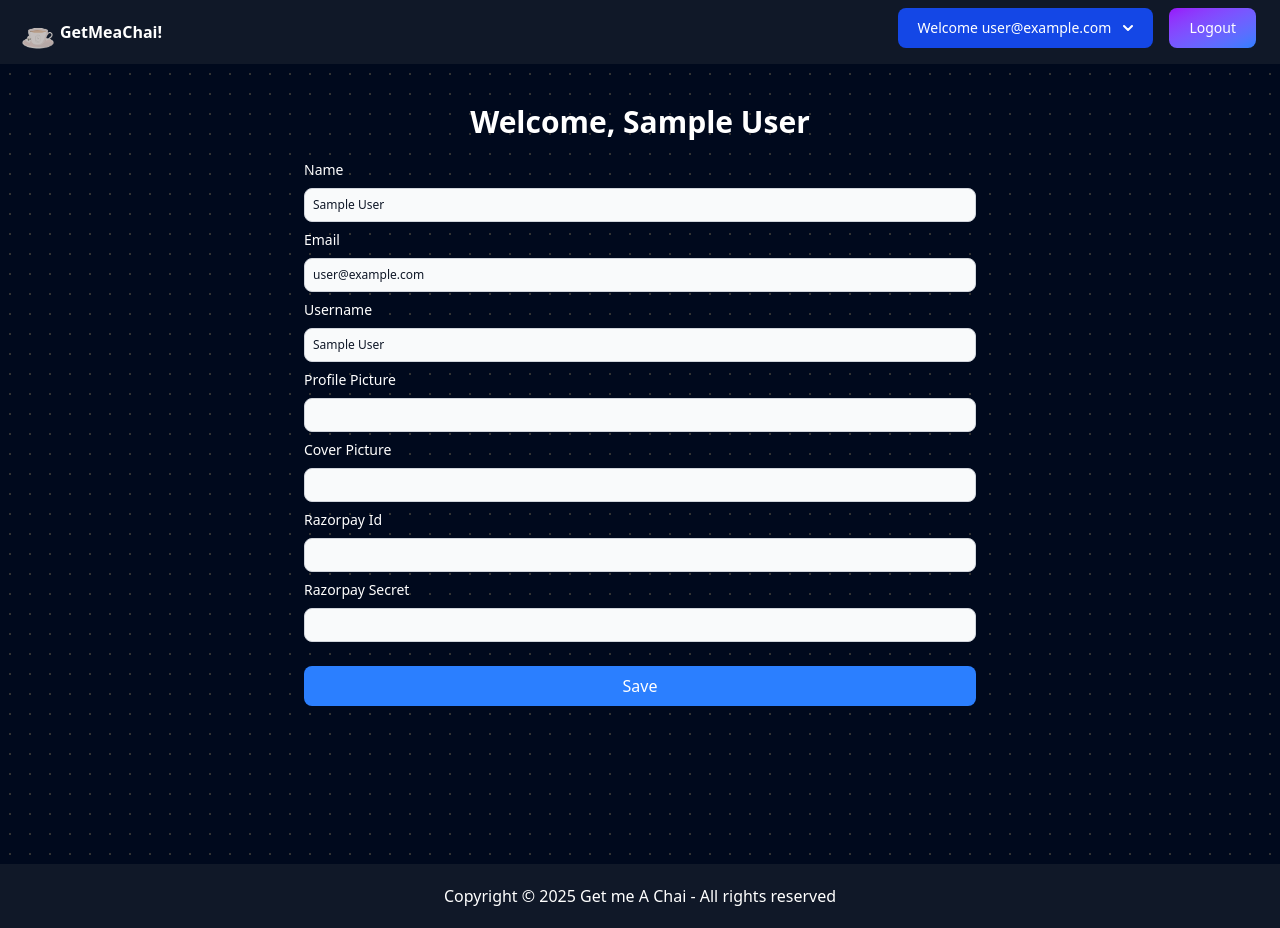
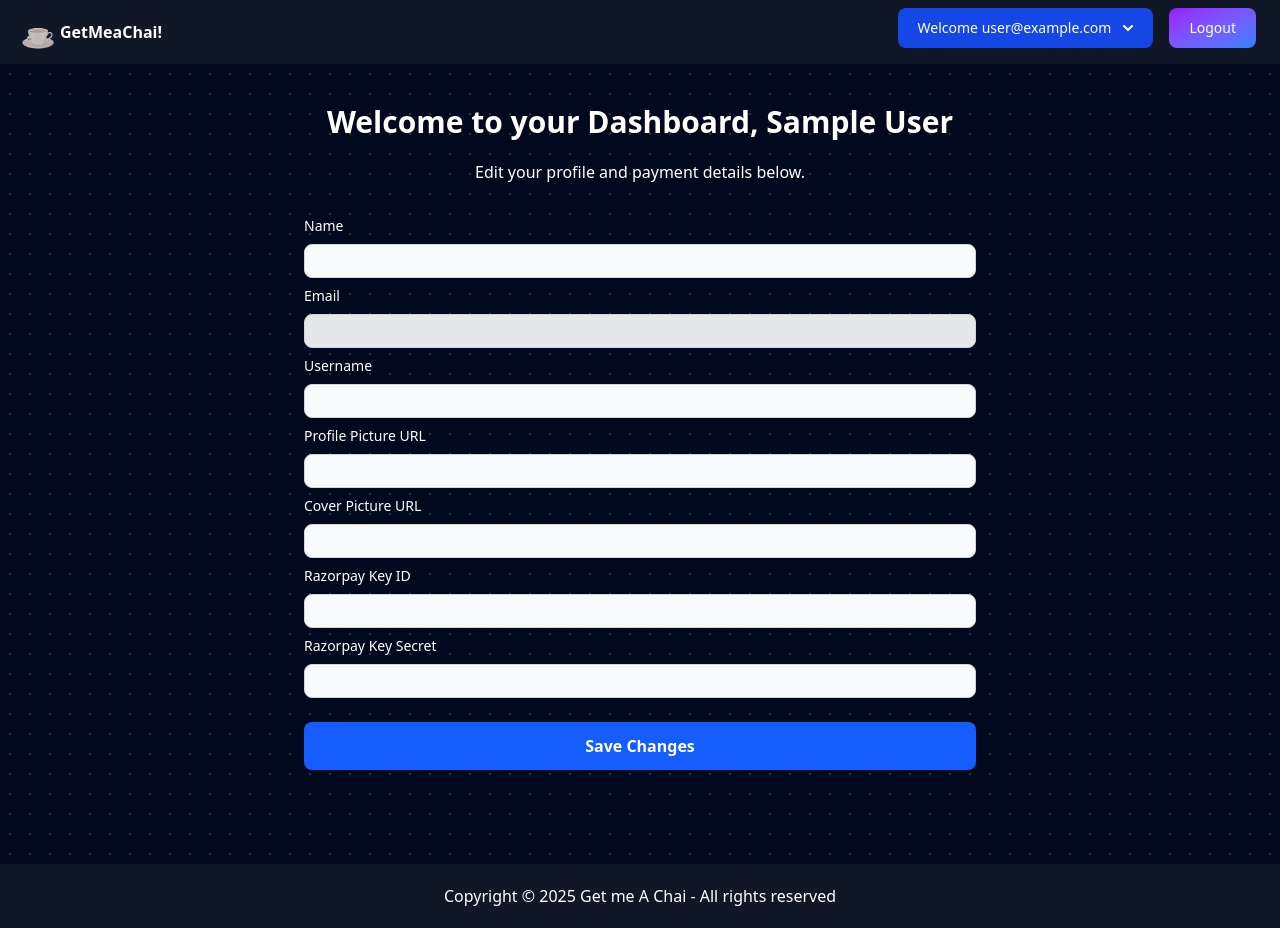
Before and after one commit to MahirKumar-coder/get-me-a-chai, a Next.js app: page /dashboard in a window 1280 px wide. Built offline with nearby package versions, Linux system fonts and the light colour scheme; no server answers; the database is empty; sample sign-in values are in the browser's storage.

Commit message:
Update Dashboard.js

```diff
--- a/components/Dashboard.js
+++ b/components/Dashboard.js
@@ -8,7 +8,7 @@ import 'react-toastify/dist/ReactToastify.css';
 import { Bounce } from 'react-toastify'
 
 const Dashboard = () => {
-  const { data: session, status } = useSession()             // ← use `status`, not `update`
+    const { data: session, status } = useSession()
     const router = useRouter()
     const [form, setForm] = useState({
         name: "",
@@ -20,205 +20,123 @@ const Dashboard = () => {
         razorpaysecret: ""
     });
 
+    useEffect(() => {
+        // Function to load user data
+        const loadUserData = async () => {
+            if (session?.user?.username) {
+                // Fetch user data from the database using the username
+                const dbUser = await fetchuser(session.user.username);
+                // Merge database data with session data to create the final form state
+                setForm(prevForm => ({
+                    ...prevForm, // Keep any previous state (optional)
+                    ...dbUser, // Overwrite with data from DB
+                    name: dbUser?.name || session.user.name || "", // Fallbacks
+                    email: session.user.email || "", // Email from session is reliable
+                    username: dbUser?.username || session.user.username || ""
+                }));
+            }
+        };
 
-  // Redirect to login if not authenticated
-  useEffect(() => {
-    if (status === "loading") return;
+        if (status === "loading") return; // Wait until session is loaded
+
         if (!session) {
-      router.push("/login");
+            router.push("/login"); // Redirect if not logged in
         } else {
-      // 1. Prefill from session
-      setForm(current => ({
-        ...current,
-        name: session.user.name || "",
-        email: session.user.email || "",
-        username: session.user.name || ""
-      }));
-      // 2. Then fetch and merge any saved fields
-      loadProfile();
+            loadUserData(); // Load data if logged in
         }
     }, [session, status, router]);
-
-
-
-  const getData = async () => {
-    if (!session?.user?.name) return                         // guard session.user
-    const u = await fetchuser(session.user.name)
-    setForm(u || {})
-  }
 
     const handleChange = (e) => {
         setForm({ ...form, [e.target.name]: e.target.value })
     }
 
-  const loadProfile = async () => {
-    if (!session?.user?.email) return; // email use karo, name nahi
+    const handleSubmit = async (e) => {
+        e.preventDefault(); // Prevent default form submission
 
-    const dbUser = await fetchuser(session.user.email); // email pass karo
+        // Create a FormData object from the form state
+        const formData = new FormData();
+        for (const key in form) {
+            formData.append(key, form[key]);
+        }
 
-    if (dbUser) {
-      setForm((f) => ({ ...f, ...dbUser }));
-    }
-  };
+        // Call the server action to update the profile
+        const result = await updateProfile(formData, session.user.username);
 
-
-
-  // in Dashboard.js (client)
-  // Dashboard.js handleSubmit
-  const handleSubmit = async (e) => {
-    toast('Profile Updated', {
+        if (result && result.error) {
+            // Handle error (e.g., username taken)
+            toast.error(result.error);
+        } else {
+            // Show success toast
+            toast('Profile Updated Successfully!', {
                 position: "top-right",
-      autoClose: 5000,
+                autoClose: 3000,
                 hideProgressBar: false,
-      closeOnClick: false,
+                closeOnClick: true,
                 pauseOnHover: true,
                 draggable: true,
                 progress: undefined,
                 theme: "light",
                 transition: Bounce,
             });
+        }
     };
 
-
-
-
-
-  // Show loading state
     if (status === "loading") {
-    return <div className="text-center py-10">Loading...</div>
+        return <div className="text-center py-10">Loading your dashboard...</div>
     }
 
-  // If not signed in, router.push already ran
     if (!session) {
-    return null
+        return null; // Render nothing while redirecting
     }
 
     return (
         <>
-      <ToastContainer
-        position="top-right"
-        autoClose={5000}
-        hideProgressBar={false}
-        newestOnTop={false}
-        closeOnClick={false}
-        rtl={false}
-        pauseOnFocusLoss
-        draggable
-        pauseOnHover
-        theme="light"
-        transition={Bounce}
-      />
+            <ToastContainer />
             <div className='container mx-auto py-5 px-6'>
                 <h1 className='text-center my-5 text-3xl font-bold'>
-          Welcome, {session.user.name}
+                    Welcome to your Dashboard, {form.name || session.user.name}
                 </h1>
+                <p className='text-center mb-8'>Edit your profile and payment details below.</p>
                 <form onSubmit={handleSubmit} className='max-w-2xl mx-auto'>
                     {/* Name */}
                     <div className='my-2'>
-            <label htmlFor="name" className='block mb-2 text-sm font-medium '>
-              Name
-            </label>
-            <input
-              id='name'
-              name='name'
-              type='text'
-              value={form.name || ""}
-              onChange={handleChange}
-              className='block w-full p-2 text-gray-900 border border-gray-300 rounded-lg bg-gray-50 text-xs focus:ring-blue-500 focus:border-blue-500 dark:bg-gray-700 dark:border-gray-600 dark:placeholder-gray-400 dark:text-white dark:focus:ring-blue-500 dark:focus:border-blue-500'
-            />
+                        <label htmlFor="name" className='block mb-2 text-sm font-medium '>Name</label>
+                        <input id='name' name='name' type='text' value={form.name || ""} onChange={handleChange} className='block w-full p-2 text-gray-900 border border-gray-300 rounded-lg bg-gray-50 text-xs focus:ring-blue-500 focus:border-blue-500 dark:bg-gray-700 dark:border-gray-600 dark:placeholder-gray-400 dark:text-white dark:focus:ring-blue-500 dark:focus:border-blue-500' />
                     </div>
-          {/* Repeat for other fields... */}
-          {/* Email */}
+                    {/* Email (Read-only recommended) */}
                     <div className='my-2'>
-            <label htmlFor="email" className='block mb-2 text-sm font-medium '>
-              Email
-            </label>
-            <input
-              id='email'
-              name='email'
-              type='email'
-              value={form.email || ""}
-              onChange={handleChange}
-              className='block w-full p-2 text-gray-900 border border-gray-300 rounded-lg bg-gray-50 text-xs focus:ring-blue-500 focus:border-blue-500 dark:bg-gray-700 dark:border-gray-600 dark:placeholder-gray-400 dark:text-white dark:focus:ring-blue-500 dark:focus:border-blue-500'
-            />
+                        <label htmlFor="email" className='block mb-2 text-sm font-medium '>Email</label>
+                        <input id='email' name='email' type='email' value={form.email || ""} readOnly className='block w-full p-2 text-gray-900 border border-gray-300 rounded-lg bg-gray-200 text-xs dark:bg-gray-800 dark:border-gray-600 dark:text-gray-400' />
                     </div>
                     {/* Username */}
                     <div className='my-2'>
-            <label htmlFor="username" className='block mb-2 text-sm font-medium '>
-              Username
-            </label>
-            <input
-              id='username'
-              name='username'
-              type='text'
-              value={form.username || ""}
-              onChange={handleChange}
-              className='block w-full p-2 text-gray-900 border border-gray-300 rounded-lg bg-gray-50 text-xs focus:ring-blue-500 focus:border-blue-500 dark:bg-gray-700 dark:border-gray-600 dark:placeholder-gray-400 dark:text-white dark:focus:ring-blue-500 dark:focus:border-blue-500'
-            />
+                        <label htmlFor="username" className='block mb-2 text-sm font-medium '>Username</label>
+                        <input id='username' name='username' type='text' value={form.username || ""} onChange={handleChange} className='block w-full p-2 text-gray-900 border border-gray-300 rounded-lg bg-gray-50 text-xs focus:ring-blue-500 focus:border-blue-500 dark:bg-gray-700 dark:border-gray-600 dark:placeholder-gray-400 dark:text-white dark:focus:ring-blue-500 dark:focus:border-blue-500' />
                     </div>
                     {/* Profile Picture */}
                     <div className='my-2'>
-            <label htmlFor="profilepic" className='block mb-2 text-sm font-medium '>
-              Profile Picture
-            </label>
-            <input
-              id='profilepic'
-              name='profilepic'
-              type='text'
-              value={form.profilepic || ""}
-              onChange={handleChange}
-              className='block w-full p-2 text-gray-900 border border-gray-300 rounded-lg bg-gray-50 text-xs focus:ring-blue-500 focus:border-blue-500 dark:bg-gray-700 dark:border-gray-600 dark:placeholder-gray-400 dark:text-white dark:focus:ring-blue-500 dark:focus:border-blue-500'
-            />
+                        <label htmlFor="profilepic" className='block mb-2 text-sm font-medium '>Profile Picture URL</label>
+                        <input id='profilepic' name='profilepic' type='text' value={form.profilepic || ""} onChange={handleChange} className='block w-full p-2 text-gray-900 border border-gray-300 rounded-lg bg-gray-50 text-xs focus:ring-blue-500 focus:border-blue-500 dark:bg-gray-700 dark:border-gray-600 dark:placeholder-gray-400 dark:text-white dark:focus:ring-blue-500 dark:focus:border-blue-500' />
                     </div>
                     {/* Cover Picture */}
                     <div className='my-2'>
-            <label htmlFor="coverpic" className='block mb-2 text-sm font-medium '>
-              Cover Picture
-            </label>
-            <input
-              id='coverpic'
-              name='coverpic'
-              type='text'
-              value={form.coverpic || ""}
-              onChange={handleChange}
-              className='block w-full p-2 text-gray-900 border border-gray-300 rounded-lg bg-gray-50 text-xs focus:ring-blue-500 focus:border-blue-500 dark:bg-gray-700 dark:border-gray-600 dark:placeholder-gray-400 dark:text-white dark:focus:ring-blue-500 dark:focus:border-blue-500'
-            />
+                        <label htmlFor="coverpic" className='block mb-2 text-sm font-medium '>Cover Picture URL</label>
+                        <input id='coverpic' name='coverpic' type='text' value={form.coverpic || ""} onChange={handleChange} className='block w-full p-2 text-gray-900 border border-gray-300 rounded-lg bg-gray-50 text-xs focus:ring-blue-500 focus:border-blue-500 dark:bg-gray-700 dark:border-gray-600 dark:placeholder-gray-400 dark:text-white dark:focus:ring-blue-500 dark:focus:border-blue-500' />
                     </div>
                     {/* Razorpay Id */}
                     <div className='my-2'>
-            <label htmlFor="razorpayid" className='block mb-2 text-sm font-medium '>
-              Razorpay Id
-            </label>
-            <input
-              id='razorpayid'
-              name='razorpayid'
-              type='text'
-              value={form.razorpayid || ""}
-              onChange={handleChange}
-              className='block w-full p-2 text-gray-900 border border-gray-300 rounded-lg bg-gray-50 text-xs focus:ring-blue-500 focus:border-blue-500 dark:bg-gray-700 dark:border-gray-600 dark:placeholder-gray-400 dark:text-white dark:focus:ring-blue-500 dark:focus:border-blue-500'
-            />
+                        <label htmlFor="razorpayid" className='block mb-2 text-sm font-medium '>Razorpay Key ID</label>
+                        <input id='razorpayid' name='razorpayid' type='text' value={form.razorpayid || ""} onChange={handleChange} className='block w-full p-2 text-gray-900 border border-gray-300 rounded-lg bg-gray-50 text-xs focus:ring-blue-500 focus:border-blue-500 dark:bg-gray-700 dark:border-gray-600 dark:placeholder-gray-400 dark:text-white dark:focus:ring-blue-500 dark:focus:border-blue-500' />
                     </div>
                     {/* Razorpay Secret */}
                     <div className='my-2'>
-            <label htmlFor="razorpaysecret" className='block mb-2 text-sm font-medium '>
-              Razorpay Secret
-            </label>
-            <input
-              id='razorpaysecret'
-              name='razorpaysecret'
-              type='text'
-              value={form.razorpaysecret || ""}
-              onChange={handleChange}
-              className='block w-full p-2 text-gray-900 border border-gray-300 rounded-lg bg-gray-50 text-xs focus:ring-blue-500 focus:border-blue-500 dark:bg-gray-700 dark:border-gray-600 dark:placeholder-gray-400 dark:text-white dark:focus:ring-blue-500 dark:focus:border-blue-500'
-            />
+                        <label htmlFor="razorpaysecret" className='block mb-2 text-sm font-medium '>Razorpay Key Secret</label>
+                        <input id='razorpaysecret' name='razorpaysecret' type='text' value={form.razorpaysecret || ""} onChange={handleChange} className='block w-full p-2 text-gray-900 border border-gray-300 rounded-lg bg-gray-50 text-xs focus:ring-blue-500 focus:border-blue-500 dark:bg-gray-700 dark:border-gray-600 dark:placeholder-gray-400 dark:text-white dark:focus:ring-blue-500 dark:focus:border-blue-500' />
                     </div>
                     {/* Save Button */}
                     <div className='my-6'>
-            <button
-              type='submit'
-              className='w-full p-2 text-white bg-blue-500 rounded-lg hover:bg-blue-600'
-            >
-              Save
+                        <button type='submit' className='w-full p-3 text-white bg-blue-600 rounded-lg hover:bg-blue-700 font-semibold'>
+                            Save Changes
                         </button>
                     </div>
                 </form>
```
Lines whose indentation alone changed are shown as unchanged.
